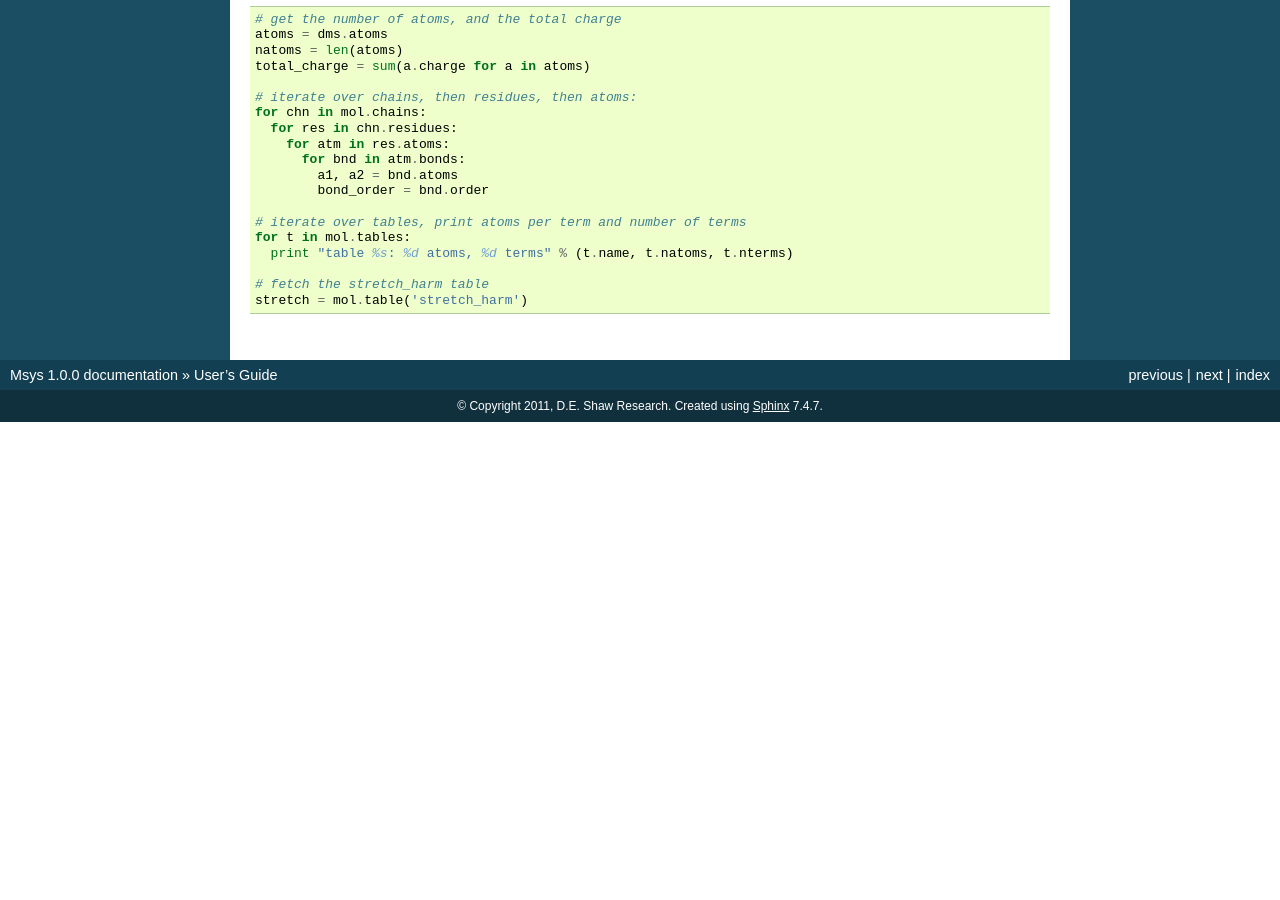
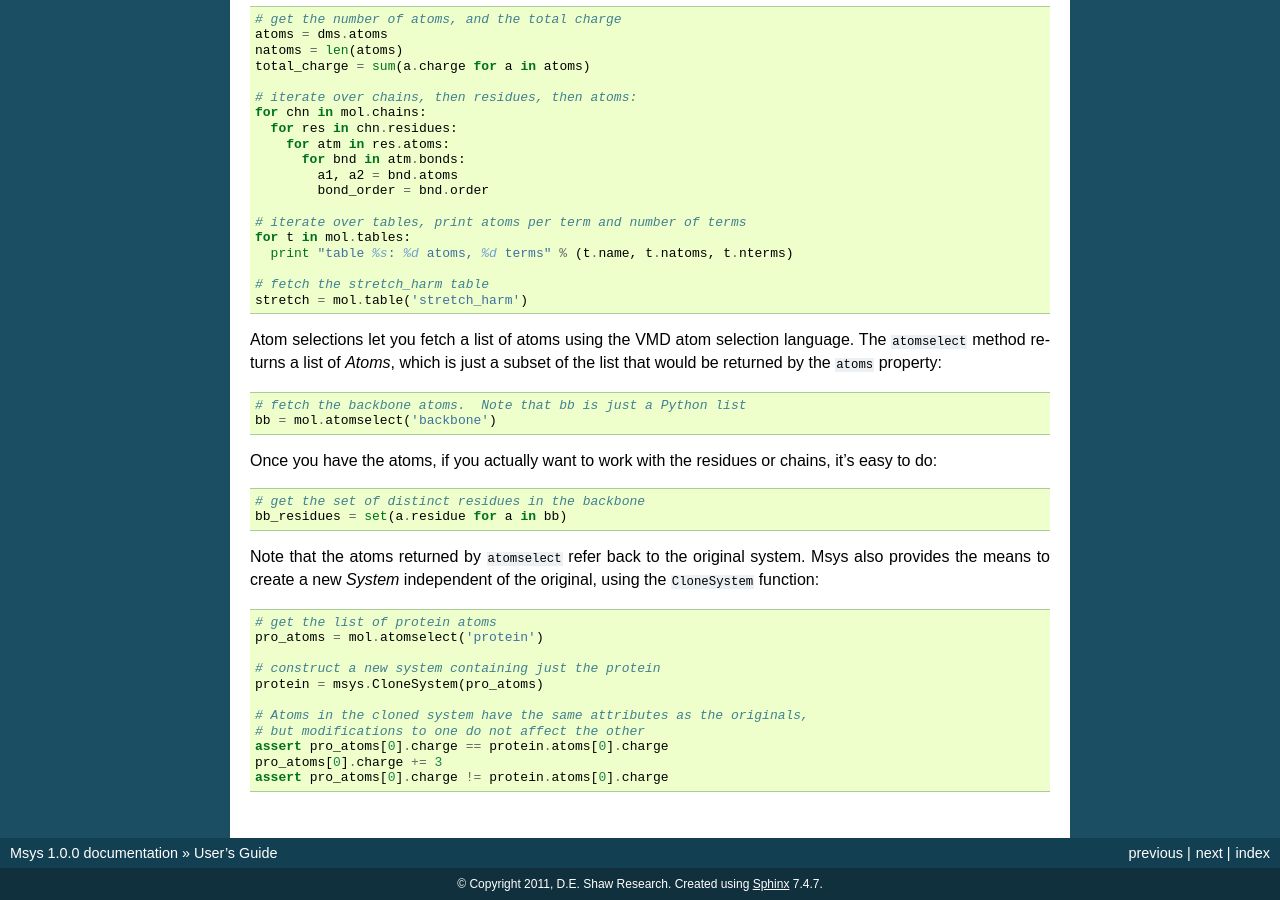
Before and after one commit to DEShawResearch/msys, a Sphinx documentation site: the page built from doc/source/guide.rst, in a window 1280 px wide and 900 px high, scrolled down 1008 px. Built offline with Sphinx 7.4.7, drawn with Linux system fonts in a browser that asks for light colours; before the commit the page ends 1430 px from its top, so only the background shows below that.

Commit message:
docs
[git-p4: depot-paths = "//depot/desrad/main/sw/libs/msys/": change = 122629]

```diff
--- a/doc/source/guide.rst
+++ b/doc/source/guide.rst
@@ -84,3 +84,33 @@ in a chain in a similar way::
 
   # fetch the stretch_harm table
   stretch = mol.table('stretch_harm')
+
+Atom selections let you fetch a list of atoms using the VMD atom selection
+language.  The ``atomselect`` method returns a list of `Atoms`, which is
+just a subset of the list that would be returned by the ``atoms`` property::
+
+  # fetch the backbone atoms.  Note that bb is just a Python list
+  bb = mol.atomselect('backbone')
+
+
+Once you have the atoms, if you actually want to work with
+the residues or chains, it's easy to do::
+
+  # get the set of distinct residues in the backbone
+  bb_residues = set(a.residue for a in bb)
+
+Note that the atoms returned by ``atomselect`` refer back to the original
+system.  Msys also provides the means to create a new `System` independent
+of the original, using the ``CloneSystem`` function::
+
+  # get the list of protein atoms
+  pro_atoms = mol.atomselect('protein')
+
+  # construct a new system containing just the protein
+  protein = msys.CloneSystem(pro_atoms)
+
+  # Atoms in the cloned system have the same attributes as the originals,
+  # but modifications to one do not affect the other
+  assert pro_atoms[0].charge == protein.atoms[0].charge
+  pro_atoms[0].charge += 3
+  assert pro_atoms[0].charge != protein.atoms[0].charge
```
